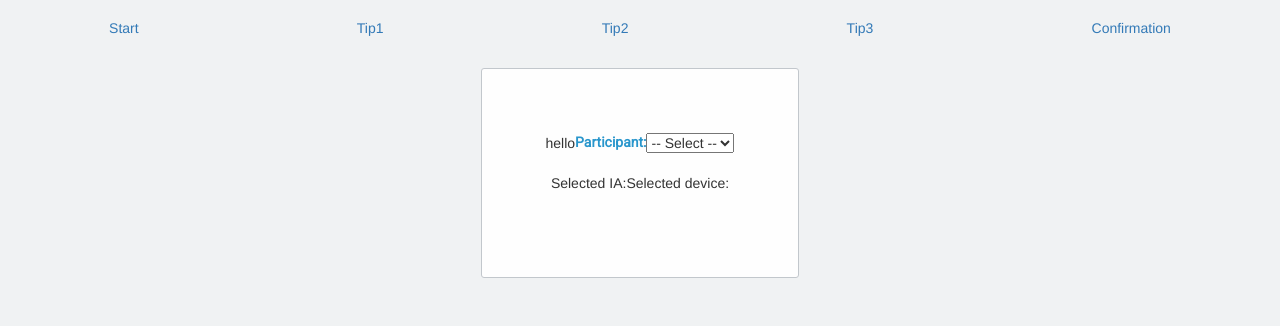
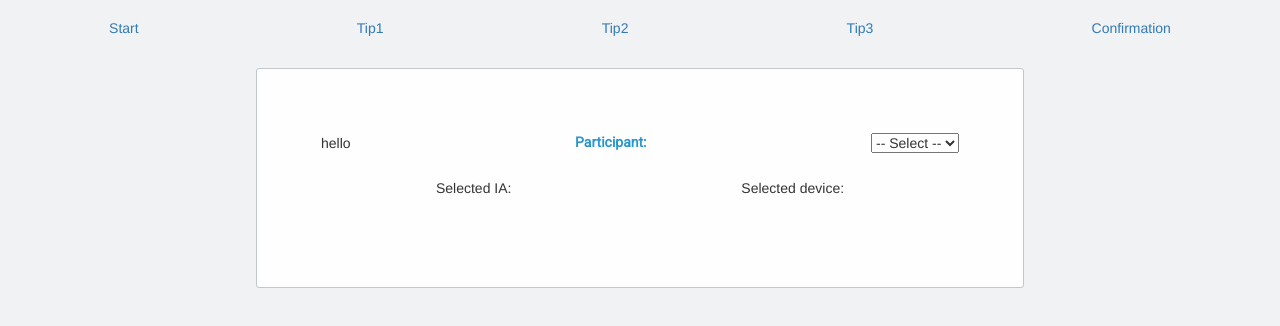
Before and after one commit to hilagutfreund/tipping, a website: page index.html at #!/start in a window 1280 px wide. Shown: the part 122-448 px from the top of the page. Drawn offline with nearby package versions, Linux system fonts and the light colour scheme; some packages are replaced by stand-ins of ours; no server answers; a web font is replaced by a local one.

Commit message:
let's hope this organizes it better

```diff
--- a/css/main.css
+++ b/css/main.css
@@ -226,6 +226,7 @@ i{
 
 .main-start{
     padding: 5%;
+    width: 60%;
     background: #FEFEFE;
     border: 1px solid #C2C7CC;
     box-sizing: border-box;
@@ -236,6 +237,7 @@ i{
 
 div.start-section{
     display: flex;
+    width: 50%;
     flex-direction: row;
     flex-wrap: wrap;
     justify-content: center;
@@ -245,3 +247,23 @@ div.start-section{
     flex-grow: 3;
     margin: auto auto 20px auto;
 }
+
+
+
+/*big tip buttons*/
+div.start-column{
+    /* position: relative; */
+    min-width: 160px;
+    /*background: #FAFBFC;*/
+    /*border: 1px solid #C2C7CC;*/
+    /*box-sizing: border-box;*/
+    /*border-radius: 3px;*/
+    text-align: left;
+    display: flex;
+    flex-direction: column;
+    justify-content: center;
+    align-items: center;
+    flex-grow: 1;
+    margin: 5px;
+    /*min-height: 50px;*/
+}
--- a/templates/main.html
+++ b/templates/main.html
@@ -41,8 +41,8 @@
         </select>
     </div>
     <div class="start-section">
-        <div>Selected  IA:{{selected.IA}}</div>
-        <div>Selected  device:{{selected.device}}</div>
+        <div class="start-column">Selected  IA:{{selected.IA}}</div>
+        <div class="start-column">Selected  device:{{selected.device}}</div>
     </div>
   </div>
 </div>
```
